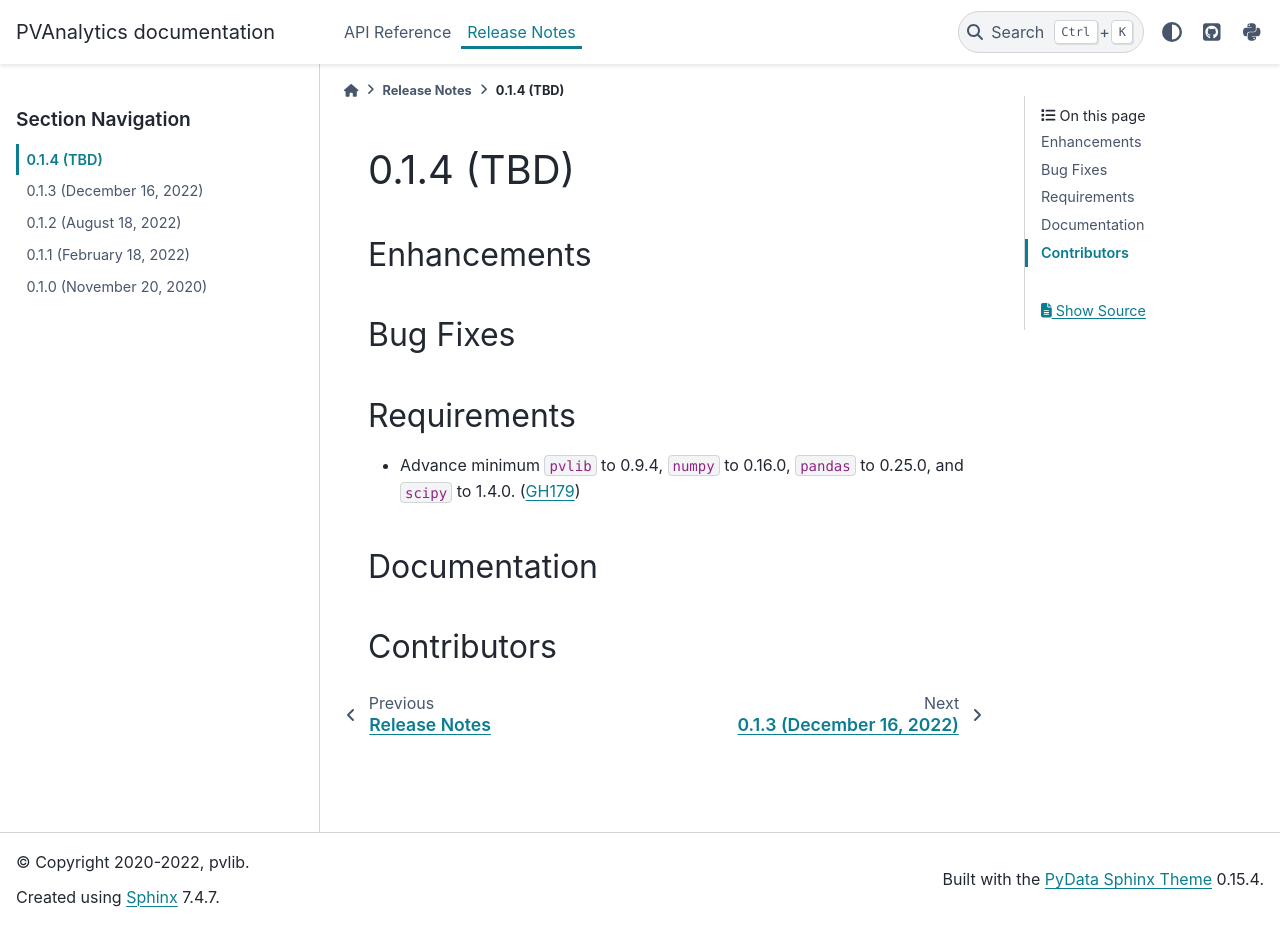
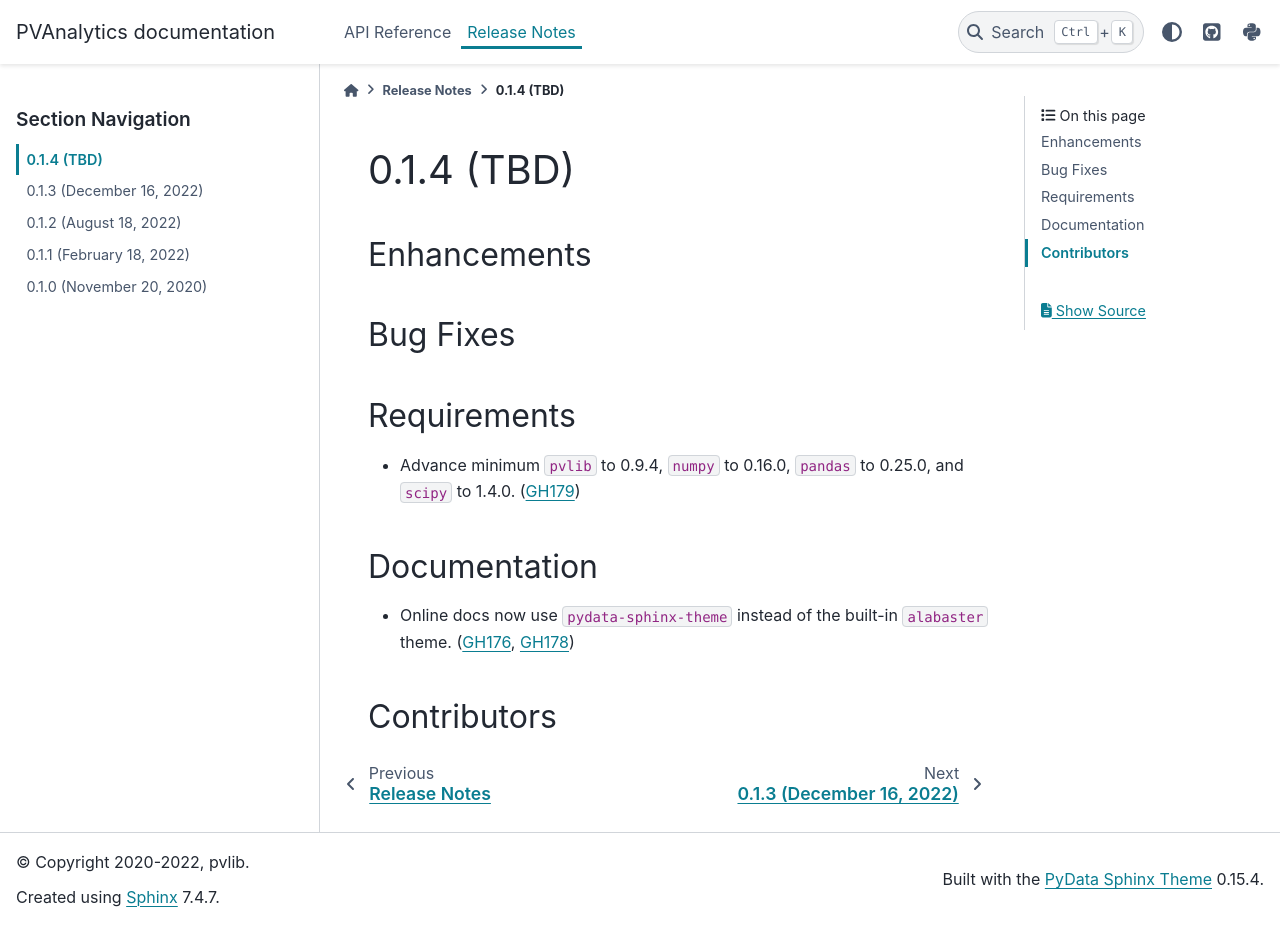
Before and after one commit to pvlib/pvanalytics, a Sphinx documentation site: the page built from docs/whatsnew/0.1.4.rst, in a window 1280 px wide and 926 px high. Built offline with Sphinx 7.4.7 and the PyData theme 0.15.4, drawn with Linux system fonts in a browser that asks for light colours; pages that are not in the unit, such as notebooks, are missing from menus.

Commit message:
whatsnew

```diff
--- a/docs/whatsnew/0.1.4.rst
+++ b/docs/whatsnew/0.1.4.rst
@@ -17,6 +17,8 @@ Requirements
 
 Documentation
 ~~~~~~~~~~~~~
+* Online docs now use ``pydata-sphinx-theme`` instead of the built-in
+  ``alabaster`` theme. (:issue:`176`, :pull:`178`)
 
 
 Contributors
```
